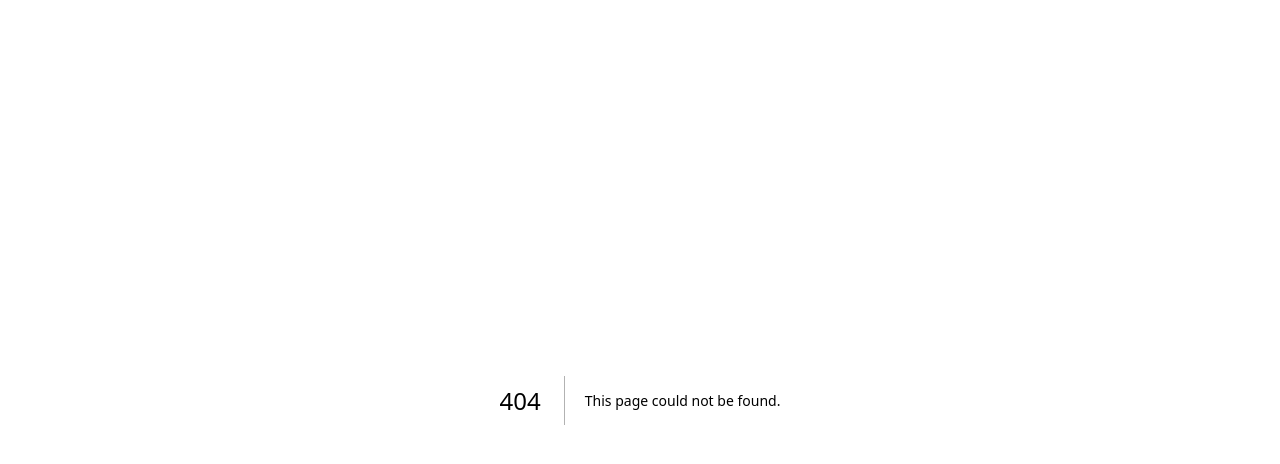
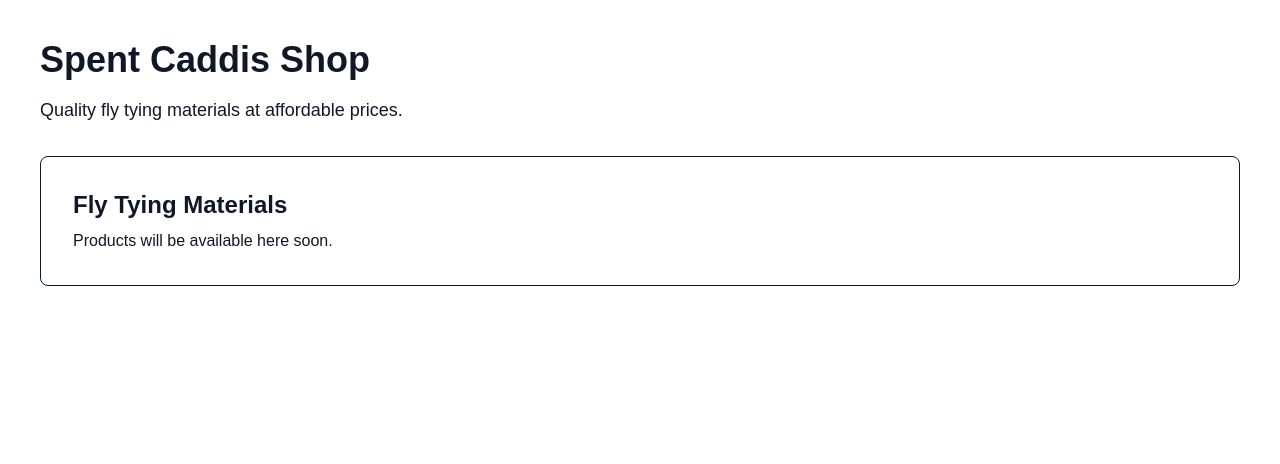
Before and after one commit to spentcaddis1/spent-caddis, a Next.js app: page /shop in a window 1280 px wide. Before the commit this address had no page. Shown: the top 464 px of the page. Built offline with nearby package versions, Linux system fonts and the light colour scheme.

Commit message:
add shop page

```diff
--- /dev/null
+++ b/app/shop/page.tsx
@@ -0,0 +1,23 @@
+export default function ShopPage() {
+  return (
+    <main className="min-h-screen bg-white text-gray-900 p-10">
+      <h1 className="text-4xl font-bold mb-4">
+        Spent Caddis Shop
+      </h1>
+
+      <p className="text-lg mb-8">
+        Quality fly tying materials at affordable prices.
+      </p>
+
+      <div className="rounded-lg border p-8">
+        <h2 className="text-2xl font-semibold mb-2">
+          Fly Tying Materials
+        </h2>
+
+        <p>
+          Products will be available here soon.
+        </p>
+      </div>
+    </main>
+  );
+}
```
